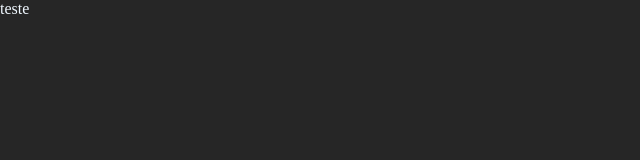
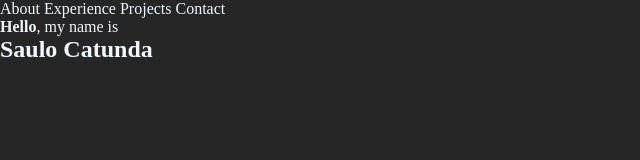
Before and after one commit to saulocatunda/SC-portfolio, a plain HTML site: page index.html in a window 1280 px wide. Shown: the whole page, without its empty margins (0-640 px from the left). Drawn offline with Linux system fonts and the light colour scheme.

Commit message:
second test, deployed

```diff
--- a/index.html
+++ b/index.html
@@ -9,6 +9,20 @@
 
 </head>
 <body>
-  teste
+  <nav>
+    <a href="">About</a>
+    <a href="">Experience</a>
+    <a href="">Projects</a>
+    <a href="">Contact</a>
+  </nav>
+
+  <div class="about">
+
+  <p><strong>Hello</strong>, my name is </p>
+  <h2>Saulo Catunda</h2>
+  </div>
+  <footer>
+
+  </footer>
 </body>
 </html>
--- a/style.css
+++ b/style.css
@@ -15,3 +15,8 @@ body {
   background-color: var(--background-dark-color);
   color: aliceblue;
 }
+
+a {
+  text-decoration: none;
+  color: aliceblue;
+}
```
